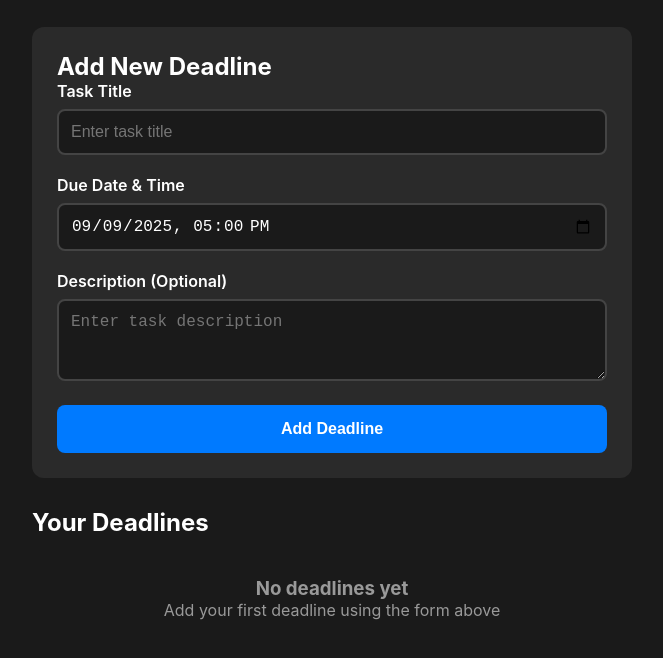
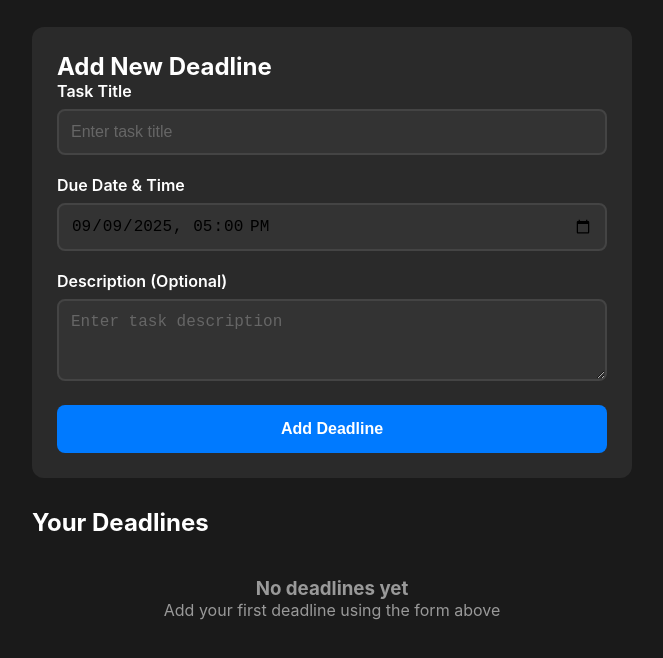
Before and after one commit to Boodeyman/deadline-mini-app, a plain HTML site: page index.html in a window 1280 px wide. Shown: the part 82-740 px from the top of the page, without its empty margins (308-971 px from the left). Drawn offline with Linux system fonts and the light colour scheme.

Commit message:
web black1

```diff
--- a/index.html
+++ b/index.html
@@ -51,17 +51,29 @@
         .form-group textarea {
             width: 100%;
             padding: 12px;
-            border: 2px solid #444;
+            border: 2px solid #444 !important;
             border-radius: 8px;
             font-size: 16px;
-            background: #1a1a1a;
-            color: #ffffff;
+            background: #333333 !important;
+            color: #000000 !important;
+            -webkit-text-fill-color: #000000 !important;
+            -webkit-appearance: none !important;
+            appearance: none !important;
         }
 
         .form-group input:focus,
         .form-group textarea:focus {
             outline: none;
-            border-color: #007AFF;
+            border-color: #007AFF !important;
+            background: #333333 !important;
+            color: #000000 !important;
+            -webkit-text-fill-color: #000000 !important;
+        }
+
+        .form-group input::placeholder,
+        .form-group textarea::placeholder {
+            color: #666666 !important;
+            -webkit-text-fill-color: #666666 !important;
         }
 
         .btn {
```
